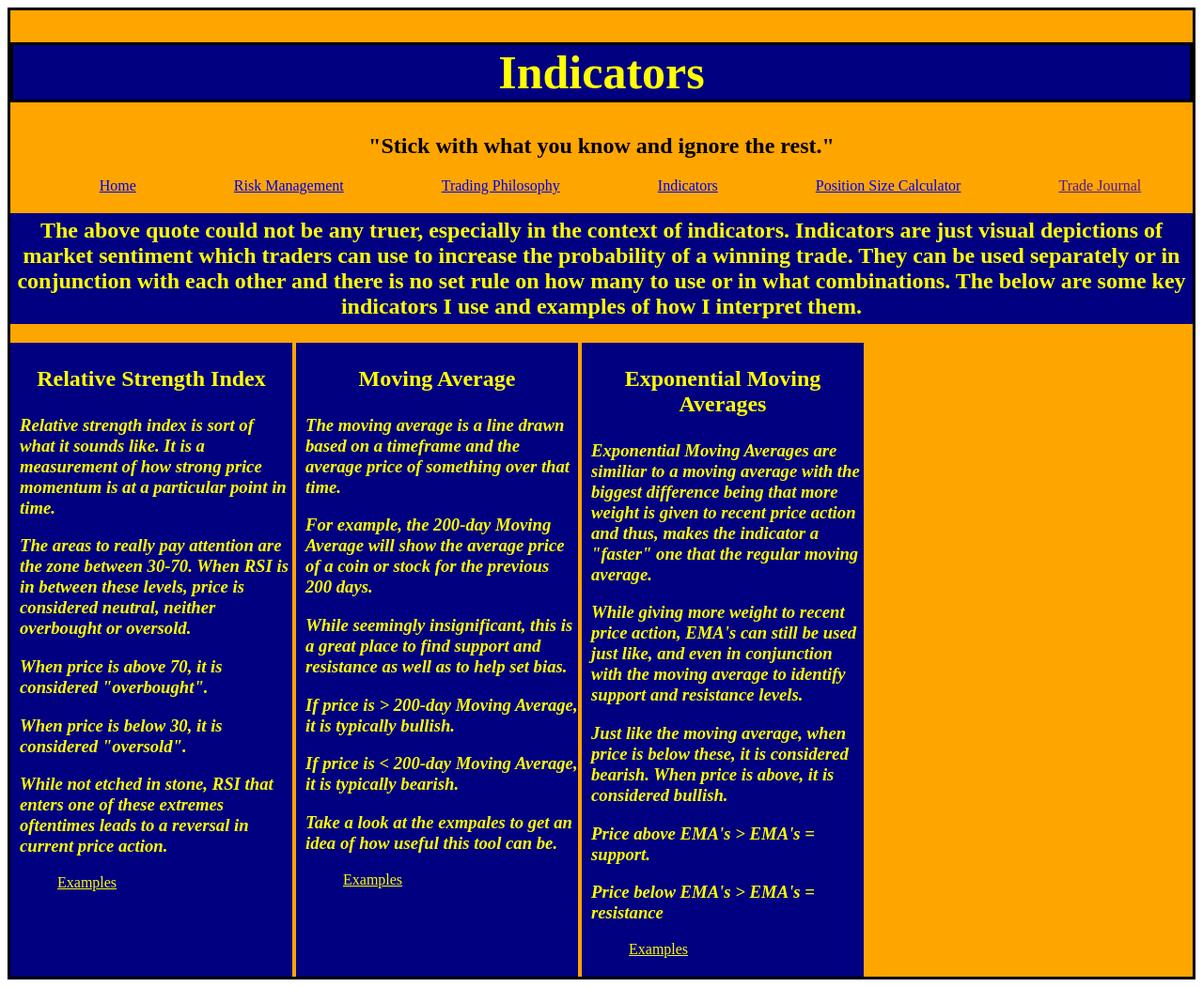
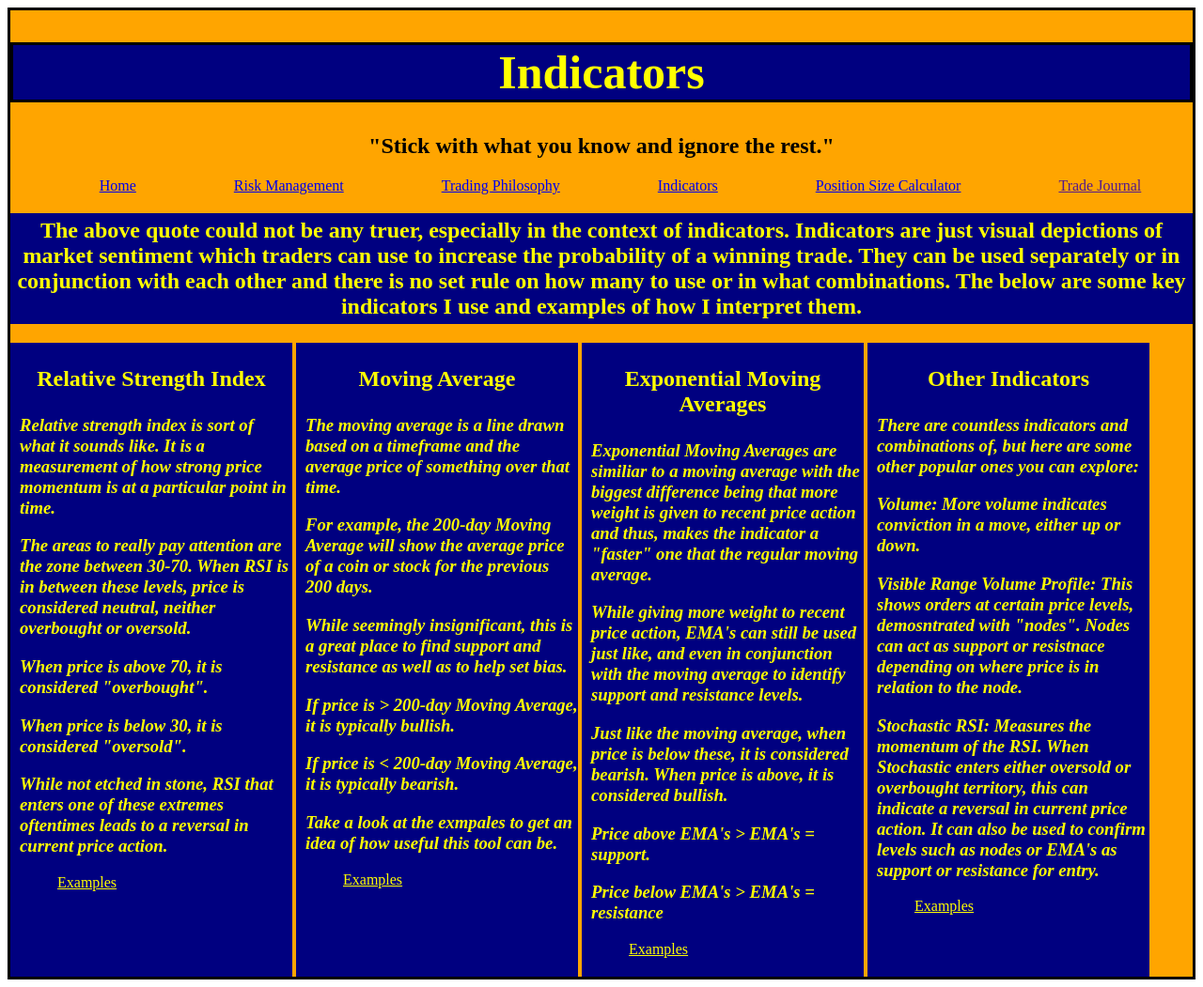
Before and after one commit to MrGraves1986/trading_pro, a Django app: page /indicators in a window 1280 px wide. Shown: the whole page at 94% size. Run offline with Django 4.2, Linux system fonts and the light colour scheme.

Commit message:
updated various indicators page, examples > html

```diff
--- a/trading_pro_app/templates/indicators.html
+++ b/trading_pro_app/templates/indicators.html
@@ -49,6 +49,15 @@
             <h3>Price below EMA's > EMA's = resistance</h3>
             <a href="/ema_examples" class="example_link">Examples</a>
         </div>
+        <div class="indicator_example">
+            <h2 id="opener">Other Indicators</h2>
+            <h3>There are countless indicators and combinations of, but here are some other popular ones you can explore:</h3>
+            <h3>Volume: More volume indicates conviction in a move, either up or down.</h3>
+            <h3>Visible Range Volume Profile: This shows orders at certain price levels, demosntrated with "nodes". Nodes can act as support or resistnace depending on where price is in relation to the node.</h3>
+            <h3>Stochastic RSI: Measures the momentum of the RSI. When Stochastic enters either oversold or overbought territory, this can indicate a reversal in current price action. It can also be used to confirm levels such as nodes or EMA's as support or resistance for entry.</h3>
+
+            <a href="/ema_examples" class="example_link">Examples</a>
+        </div>
     </div>
 
 </body>
```
Also changed, not shown: trading_pro_app/templates/other_examples.html (added, +12 -0 lines), db.sqlite3, trading_pro_app/static/img/stoch_rsi_example.png (added), trading_pro_app/static/img/visible_range_example.png (added), trading_pro_app/static/img/volume_example.png (added).
